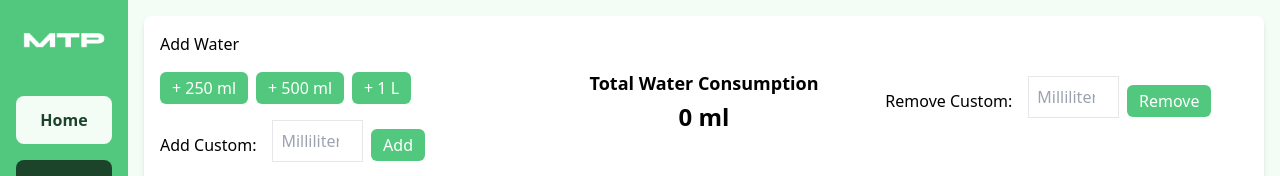
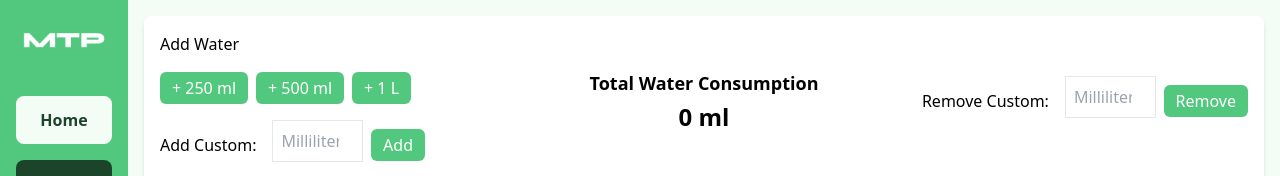
Before and after one commit to DdanielRrKk/fitness-web-app, a React (Vite) app: page /meal in a window 1280 px wide. Shown: the top 176 px of the page. Built offline with nearby package versions, Linux system fonts and the light colour scheme; no server answers.

Commit message:
WaterBox component style fix
- Modified WaterBox component by aligning the items in the remove section to the right, for symmetry;

```diff
--- a/src/components/meal/waterBox.jsx
+++ b/src/components/meal/waterBox.jsx
@@ -70,7 +70,7 @@ function WaterBox({
                 <p className='font-bold text-2xl'>{water} ml</p>
             </div>
 
-            <div className='w-1/3 flex flex-row gap-2 items-center'>
+            <div className='w-1/3 flex flex-row gap-2 justify-end items-center'>
                     <p className='mr-2'>Remove Custom: </p>
 
                     <input
```
